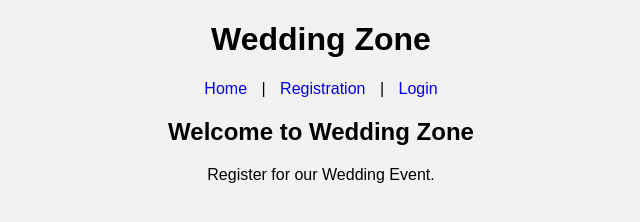
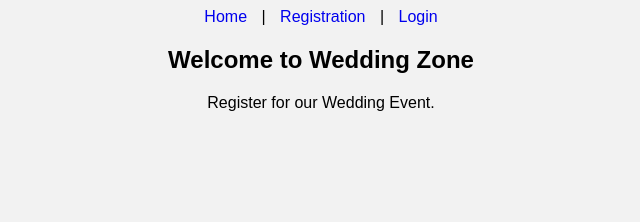
Before and after one commit to bmaneeshcse2405l4-commits/event, a plain HTML site: page index.html in a window 1280 px wide. Shown: the whole page, without its empty margins (319-959 px from the left). Drawn offline with Linux system fonts and the light colour scheme.

Commit message:
Update index.html

```diff
--- a/index.html
+++ b/index.html
@@ -6,7 +6,6 @@
 </head>
 <body>
 
-<h1>Wedding Zone</h1>
 
 <nav>
     <a href="index.html">Home</a> |
```
